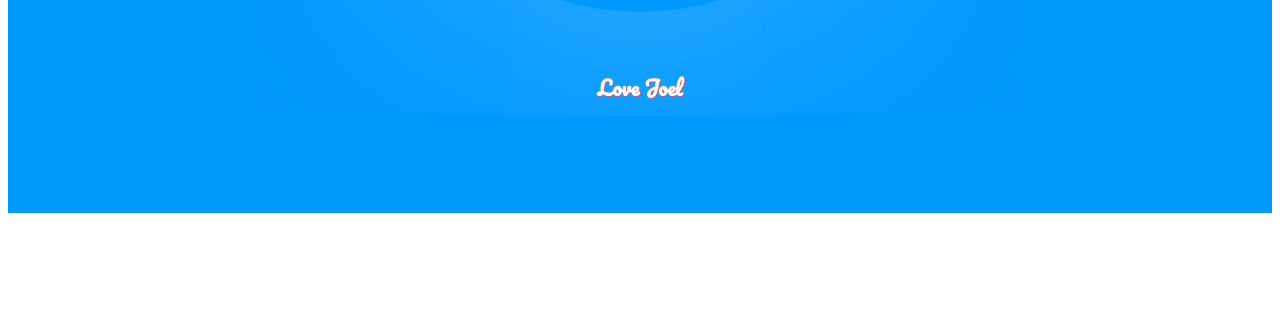
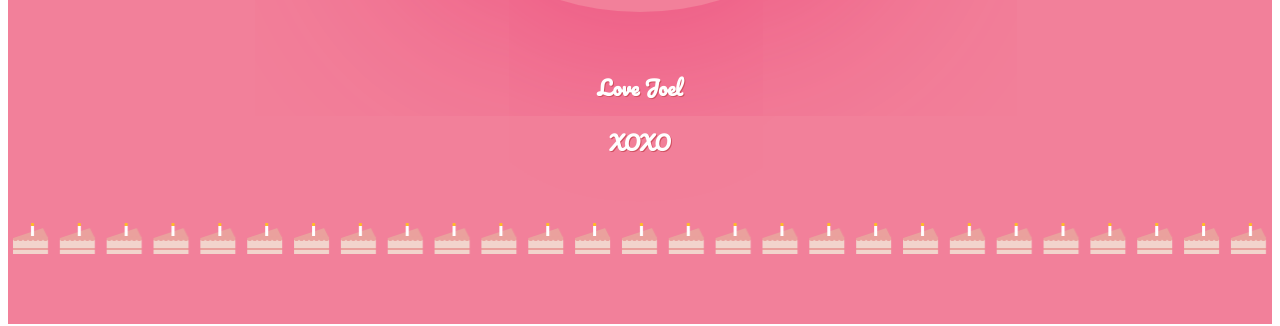
Before and after one commit to martjd31/martjd31.github.io, a plain HTML site: page Birthday.html in a window 1280 px wide. Shown: the part 1409-1735 px from the top of the page. Before the commit the page ends 1630 px from the top, so only its background shows below. Drawn offline with nearby package versions, Linux system fonts and the light colour scheme.

Commit message:
Updates to layout
Updates to layout

```diff
--- a/Birthday.html
+++ b/Birthday.html
@@ -29,14 +29,20 @@
   </div>
   <h3 class="your-present"> Try the Cake! </h3>
 
-<img class="tapas" src="http://stepoutbuffalo.com/wp-content/uploads/2015/03/event-5-Plates-Tapas-Flyer1.jpg">
+<a href="http://stepoutbuffalo.com/events/tapas/"><img class ="tapas" src="http://stepoutbuffalo.com/wp-content/uploads/2015/03/event-5-Plates-Tapas-Flyer1.jpg"></a>
 </div>
-<div class="birthdaychild2">
+<div class="birthdaychild">
   <div class="avatar__main">
 
 	     <img class="avatar__picture" src="https://pbs.twimg.com/profile_images/459402498197819393/FYEHXAHl_400x400.jpeg" />
   </div>
-   <h3 class="your-present"> Love Joel </h3>
+   <h3 class="your-present"> <p>Love Joel</p>
+   <p>XOXO</p>
+
+   </h3>
+
+   <div class="cake1">&nbsp </div>
+   </div>
   <script>
 
 
```
